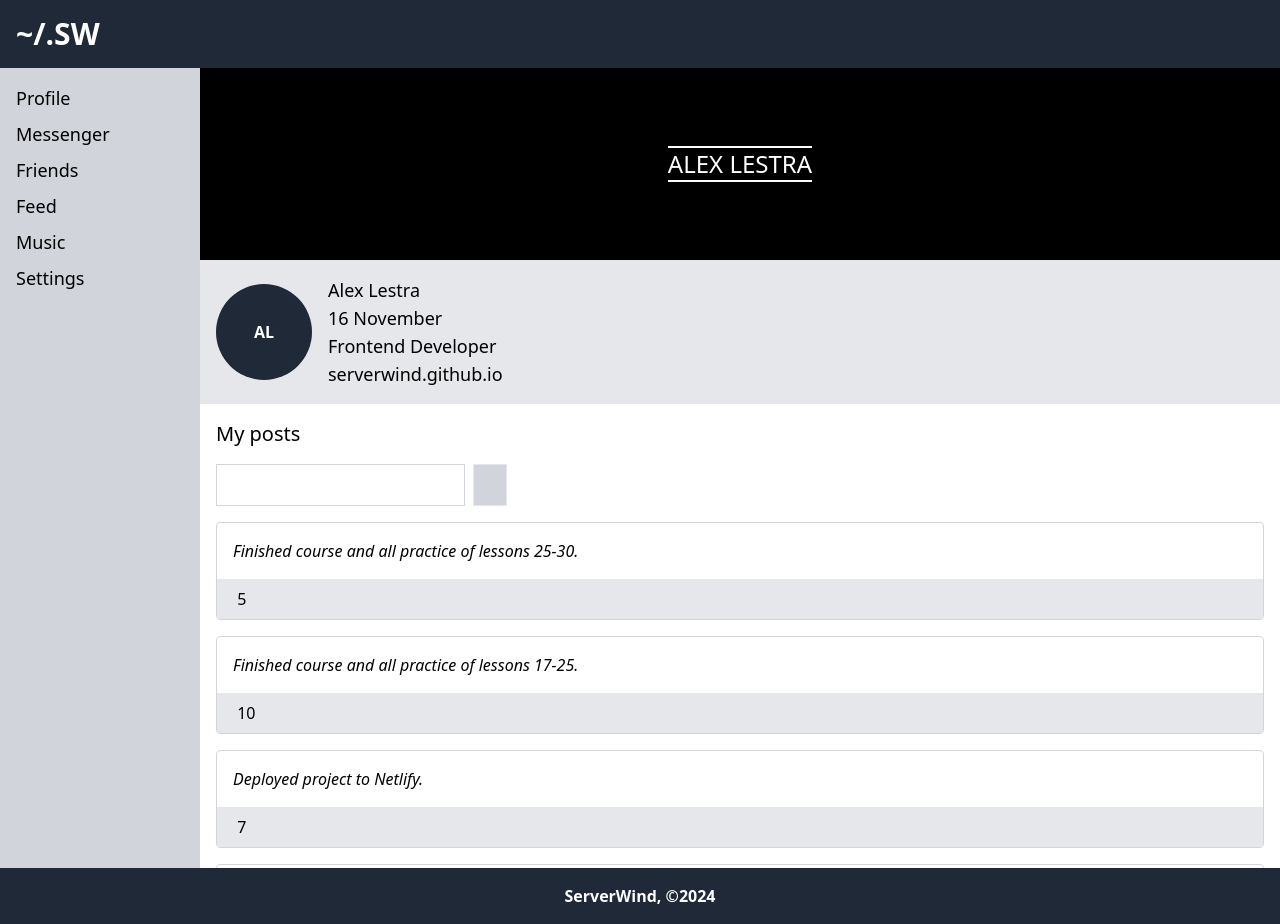
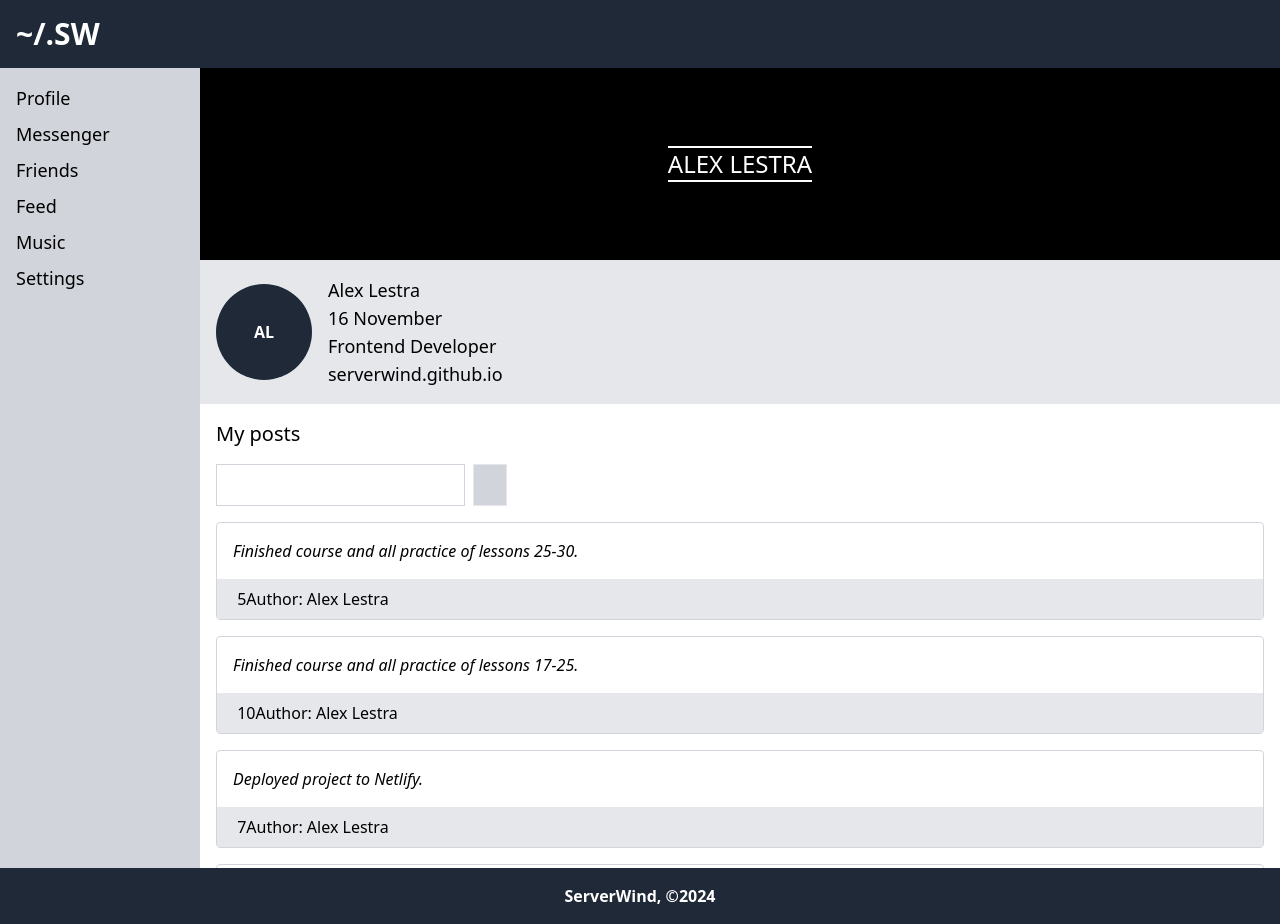
Before and after one commit to serverwind/social-react, a React (Vite) app: page / in a window 1280 px wide. Built offline with nearby package versions, Linux system fonts and the light colour scheme; a web font is replaced by a local one.

Commit message:
Add author of the post

```diff
--- a/src/components/Profile/Posts/Post/Post.jsx
+++ b/src/components/Profile/Posts/Post/Post.jsx
@@ -1,9 +1,9 @@
 import { likeActionCreator } from "../../../../data/likeReducer";
 
-function Post({ id, post, likes, dispatch }) {
+function Post({ id, post, likes, author, dispatch }) {
   function like() {
     likes++;
-    let action = likeActionCreator(id, likes);
+    let action = likeActionCreator(id, likes, author = "Alex Lestra");
     dispatch(action);
   }
 
@@ -13,6 +13,7 @@ function Post({ id, post, likes, dispatch }) {
       <div className="bg-gray-200 py-2 px-4">
         <button onClick={like}><span className="mgc_heart_fill"></span></button>
         <span> {likes}</span>
+        <span>Author: {author}</span>
       </div>
     </div>
   );
--- a/src/components/Profile/Posts/Posts.jsx
+++ b/src/components/Profile/Posts/Posts.jsx
@@ -33,7 +33,7 @@ function Posts({ posts, dispatch }) {
 
       <div>
         {posts.posts.map((post) => (
-          <Post id={post.id} key={post.id} post={post.post} likes={post.likes} dispatch={dispatch} />
+          <Post id={post.id} key={post.id} post={post.post} likes={post.likes} author={post.author} dispatch={dispatch} />
         ))}
       </div>
     </div>
--- a/src/data/postReducer.js
+++ b/src/data/postReducer.js
@@ -1,7 +1,7 @@
 function postReducer(state, action) {
   switch (action.type) {
     case "ADD-POST":
-      state.posts.push({ id: action.id, post: action.post, likes: 0 });
+      state.posts.push({ id: action.id, post: action.post, likes: 0, author: "Alex Lestra" });
       state.input.text = "";
       break;
     case "CHANGE-TEXT":
--- a/src/data/store.js
+++ b/src/data/store.js
@@ -14,11 +14,11 @@ let state = {
     ],
     posts: {
       posts: [
-        { id: "1", post: "Finished course and all practice of lessons 25-30.", likes: "5" },
-        { id: "2", post: "Finished course and all practice of lessons 17-25.", likes: "10" },
-        { id: "3", post: "Deployed project to Netlify.", likes: "7" },
-        { id: "4", post: "Finished course and all practice of lessons 11-16.", likes: "3" },
-        { id: "5", post: "Hi! This is a first post.", likes: "2" },
+        { id: "1", post: "Finished course and all practice of lessons 25-30.", likes: "5", author: "Alex Lestra" },
+        { id: "2", post: "Finished course and all practice of lessons 17-25.", likes: "10", author: "Alex Lestra" },
+        { id: "3", post: "Deployed project to Netlify.", likes: "7", author: "Alex Lestra" },
+        { id: "4", post: "Finished course and all practice of lessons 11-16.", likes: "3", author: "Alex Lestra" },
+        { id: "5", post: "Hi! This is a first post.", likes: "2", author: "Alex Lestra" },
       ],
       input: { text: "" },
     },
```
